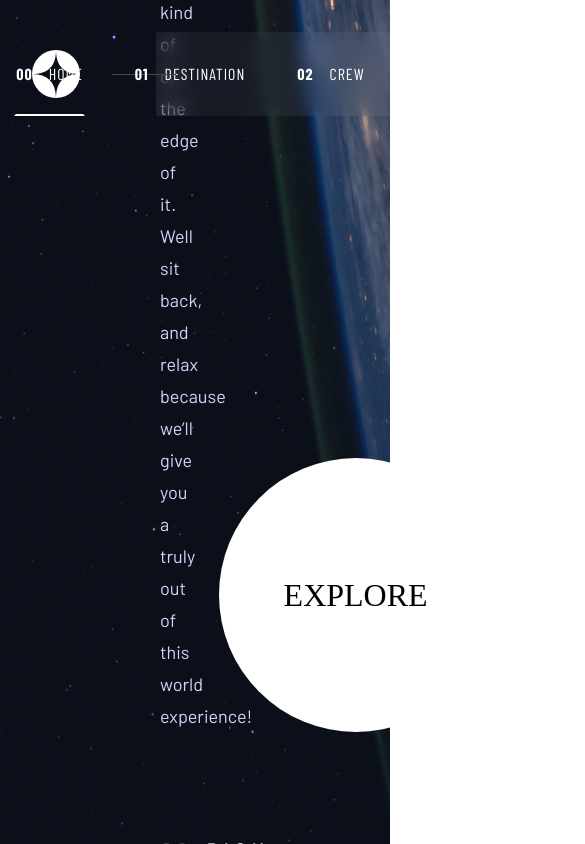
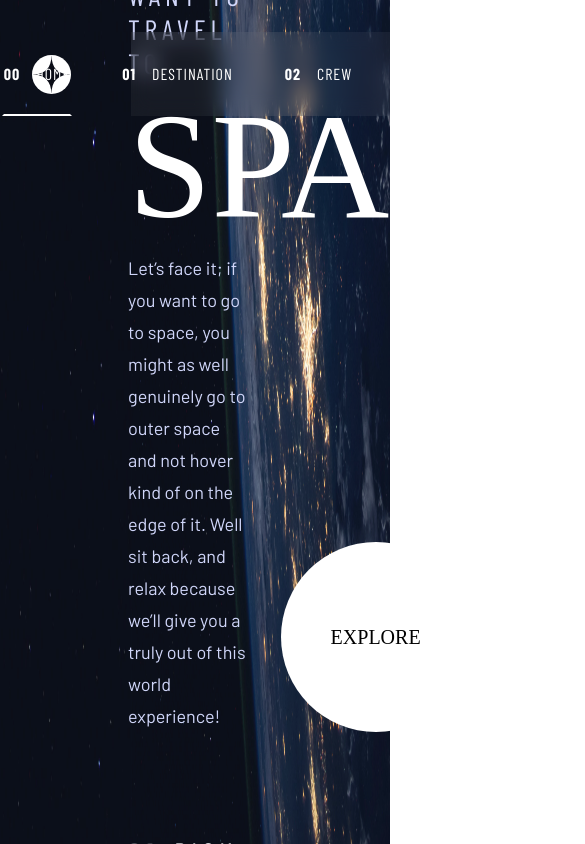
Before and after one commit to tkvlnko/space-tourism-website-main, a React (Create React App) app: page / in a window 390 px wide. Shown: the top 844 px of the page, 585 px wide, since content can reach past the window. Built offline with nearby package versions, Linux system fonts and the light colour scheme; a web font is replaced by a local one.

Commit message:
start media queries

```diff
--- a/src/App.css
+++ b/src/App.css
@@ -11,6 +11,7 @@
   --color-grey-97: #979797;
   --color-grey: #464646;
   --color-grey-dim: rgba(255, 255, 255, 0.05);
+  --color-dark-blue: #0d0f1b;
   /* Fonts */
   --font-bellfair: "Bellefair", serif;
   --font-barlow-condensed: "Barlow Condensed", sans-serif;
@@ -59,6 +60,7 @@ html {
   background-position: bottom;
   background-repeat: no-repeat;
   background-attachment: fixed;
+  background-size: 100% 100%;
 }
 
 .section__padding {
@@ -128,3 +130,9 @@ p {
 span {
   opacity: 0.3;
 }
+
+@media screen and (max-width: 1100px) {
+  .section__padding {
+    padding: 2rem 8rem;
+  }
+}
--- a/src/components/footer/footer.jsx
+++ b/src/components/footer/footer.jsx
@@ -2,7 +2,7 @@ import React from 'react'
 
 const footer = () => {
   return (
-    <footer style={{ display: 'flex', justifyContent: 'center', flexDirection: 'column', alignItems: 'center', backgroundColor: '#ff2323'}}>
+    <footer style={{ display: 'flex', justifyContent: 'center', flexDirection: 'column', alignItems: 'center', backgroundColor: '#0d0f1b', padding: '3rem', color: '#fff  f1d'}}>
         <p>&copy; Made by Taya Kovalenko</p>
         <p>Design: Frontend Mentor</p>
     </footer>
--- a/src/components/navbar/navbar.css
+++ b/src/components/navbar/navbar.css
@@ -7,7 +7,8 @@ nav {
     position: fixed;
     top: 0;
     overflow: hidden;
-    width: 100%;
+    width: 100vw;
+    max-width: 100%;
 
     padding: 2rem 0;
     z-index: 2000;
@@ -15,6 +16,8 @@ nav {
 
 nav img {
     margin: 0 2rem;
+    width: 10%;
+    max-width: 10%;
 }
 .menu-desktop, .nav-item {
     display: flex;
@@ -25,7 +28,9 @@ nav img {
 .menu-desktop {
     backdrop-filter: blur(10px);
     background-color: var(--color-grey-dim);
-    width: 60%;
+    width: 50%;
+    max-width: 50%;
+    padding: 0 2rem;
 }
 
 .menu-desktop::before {
@@ -34,10 +39,9 @@ nav img {
     position: absolute;
     top: 49.5%;
     left: 0;
-    /* transform: translateY(-50%); Translates the pseudo-element up by half of its own height to center it vertically */
-    width: 20px; /* Adjust the width of the line */
+    width: 20px;
     height: 1px;
-    background-color: var(--color-grey); /* Adjust the color of the line */
+    background-color: var(--color-grey);
 }
 
 .menu-desktop > :not(:first-child) {
@@ -79,7 +83,14 @@ span {
 .nav-line {
     /* min-width: 100%; */
     width: 40%;
+    max-width: 40%;
     box-sizing: border-box;
     height: 1px;
     background-color: var(--color-grey);
 }
+
+@media screen and (max-width: 1000px) {
+    .menu-desktop::before {
+        display: none;
+    }
+}
--- a/src/containers/crew/crew.css
+++ b/src/containers/crew/crew.css
@@ -1,6 +1,5 @@
 #crew {
     background-image: url("../../../public/assets/crew/background-crew-desktop.jpg");
-    background-size: 100% 100%;
     display: flex;
     flex-direction: column;
     justify-content: space-between;
--- a/src/containers/destination/destination.css
+++ b/src/containers/destination/destination.css
@@ -2,7 +2,6 @@
 
 #destination {
     background-image: url("../../../public/assets/destination/background-destination-desktop-2.png");
-    background-size: 100% 100%;
     display: flex;
     flex-direction: column;
     justify-content: center;
--- a/src/containers/home/home.css
+++ b/src/containers/home/home.css
@@ -42,3 +42,20 @@
 .explore-button h4 {
     color: var(--color-black);
 }
+
+@media screen and (max-width: 1000px) {
+    .explore-button {
+        height: 190px;
+        width: 190px;
+    }
+    .explore-button h4 {
+        font-size: 20px;
+    }
+    .home-content {
+        width: 90%;
+    }
+
+    .nav-line {
+        display: none;
+    }
+}
--- a/src/containers/technology/technology.css
+++ b/src/containers/technology/technology.css
@@ -1,6 +1,5 @@
 #technology {
     background-image: url("../../../public/assets/technology/background-technology-desktop.jpg");
-    background-size: 100% 100%;
     display: flex;
     flex-direction: column;
     justify-content: space-between;
```
